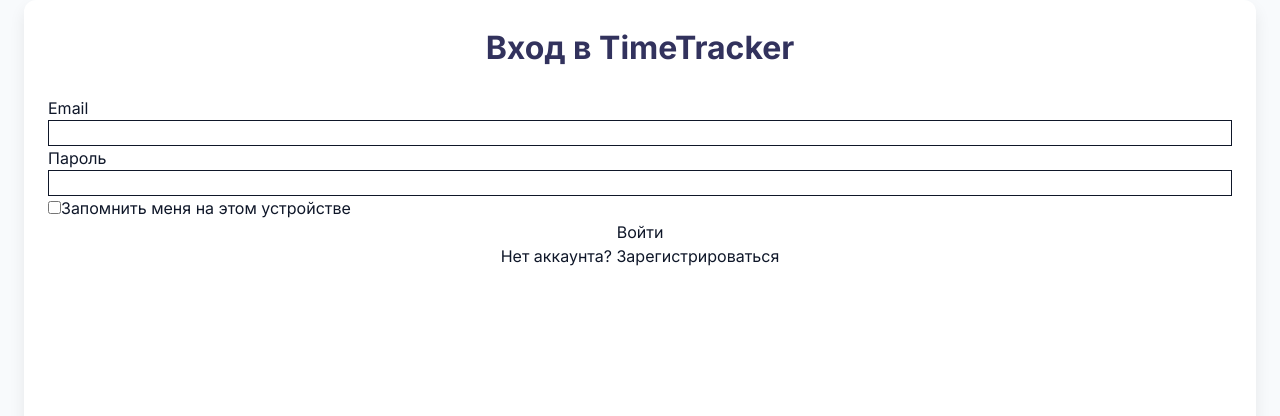
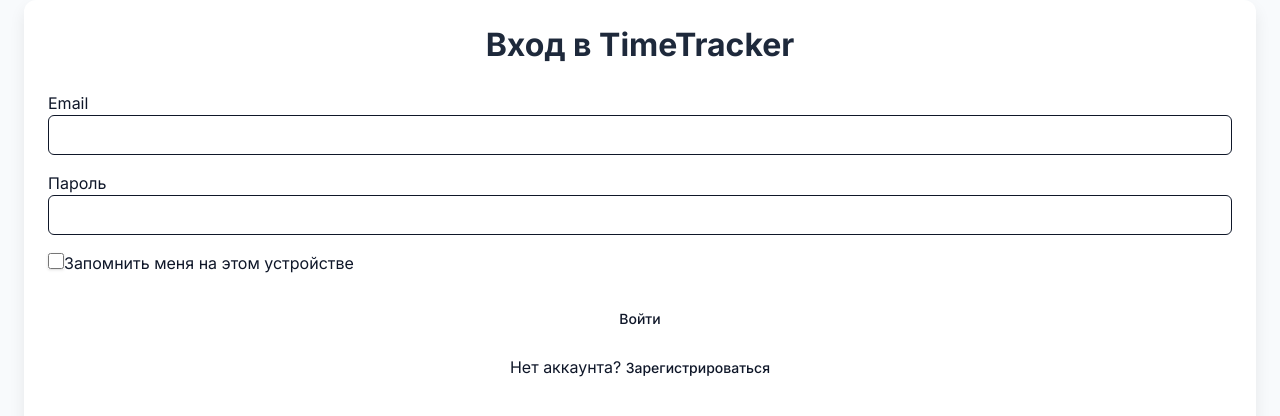
Before and after one commit to Nektototam/TimeTracker, a Next.js app: page /auth in a window 1280 px wide. Shown: the top 416 px of the page. Built offline with nearby package versions, Linux system fonts and the light colour scheme; no server answers.

Commit message:
fix: load tailwind base styles

```diff
--- a/src/app/globals.css
+++ b/src/app/globals.css
@@ -1,6 +1,5 @@
 @import url('https://fonts.googleapis.com/css2?family=Inter:wght@300;400;500;600;700&display=swap');
-@import "tailwindcss/preflight";
-@tailwind utilities;
+@import "tailwindcss";
 
 :root {
   /* Shadcn UI tokens */
```
